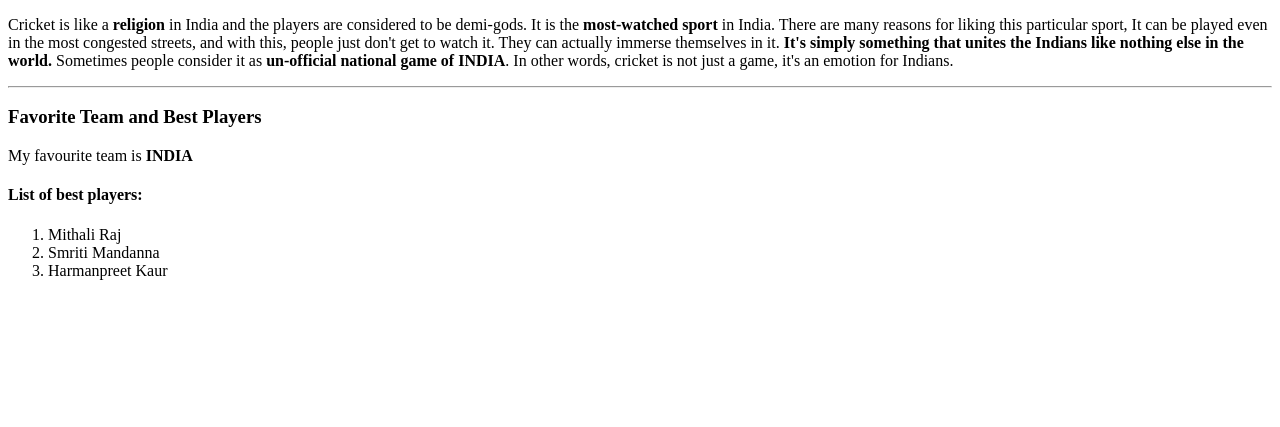
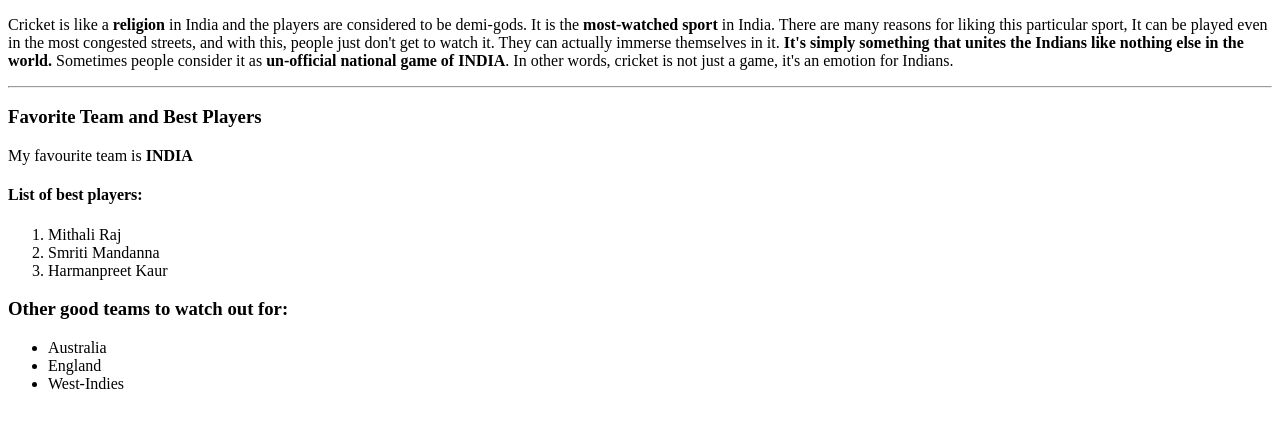
Before and after one commit to 44-563-Web-Apps-S23/44563-webapps-assignment-3-tallam-git, a plain HTML site: page index.html in a window 1280 px wide. Shown: the part 105-532 px from the top of the page. Drawn offline with Linux system fonts and the light colour scheme.

Commit message:
Added other teams

```diff
--- a/index.html
+++ b/index.html
@@ -27,5 +27,12 @@
         <li>Harmanpreet Kaur</li>
     </ol>
 
+    <h3> Other good teams to watch out for:</h3>
+    <ul>
+        <li>Australia</li>
+        <li>England</li>
+        <li>West-Indies</li>
+    </ul>
+
 
 </html>
```
